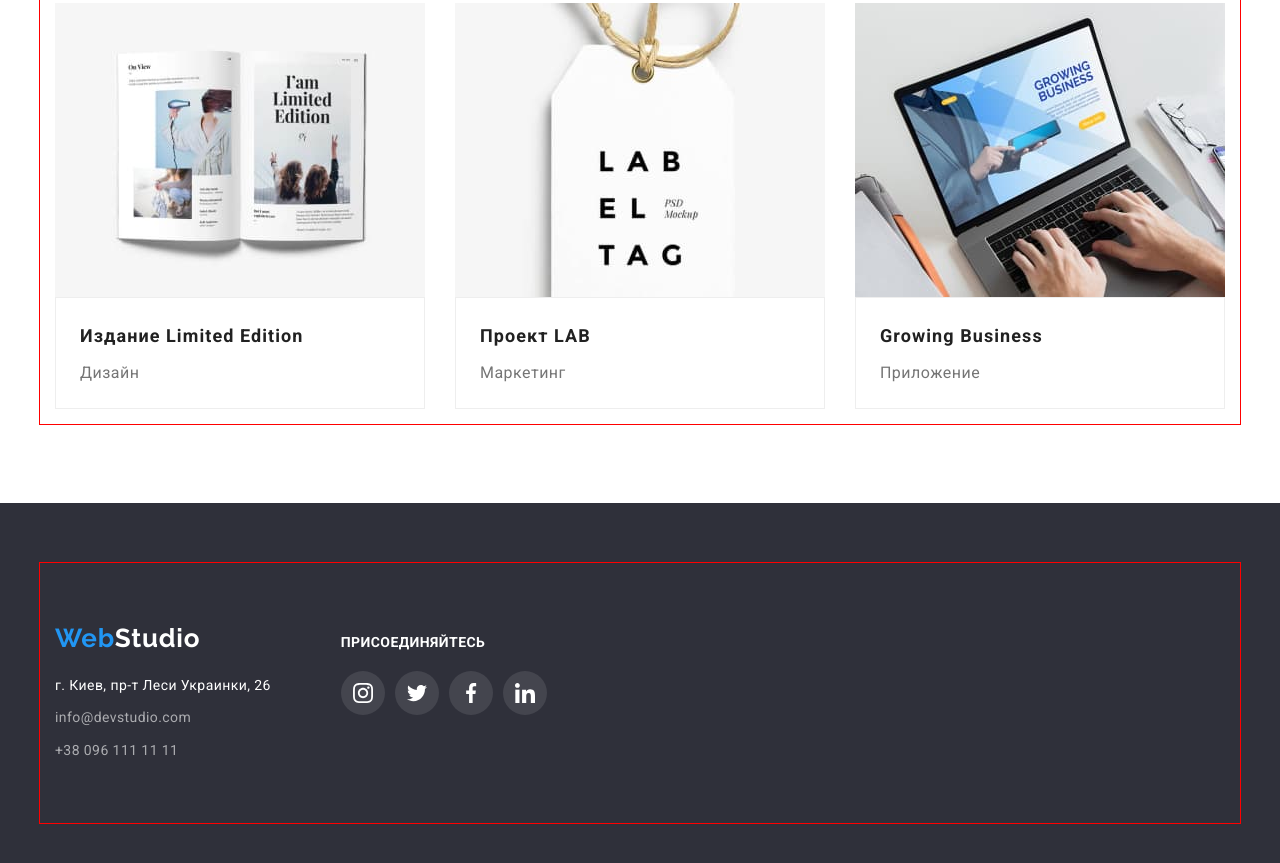
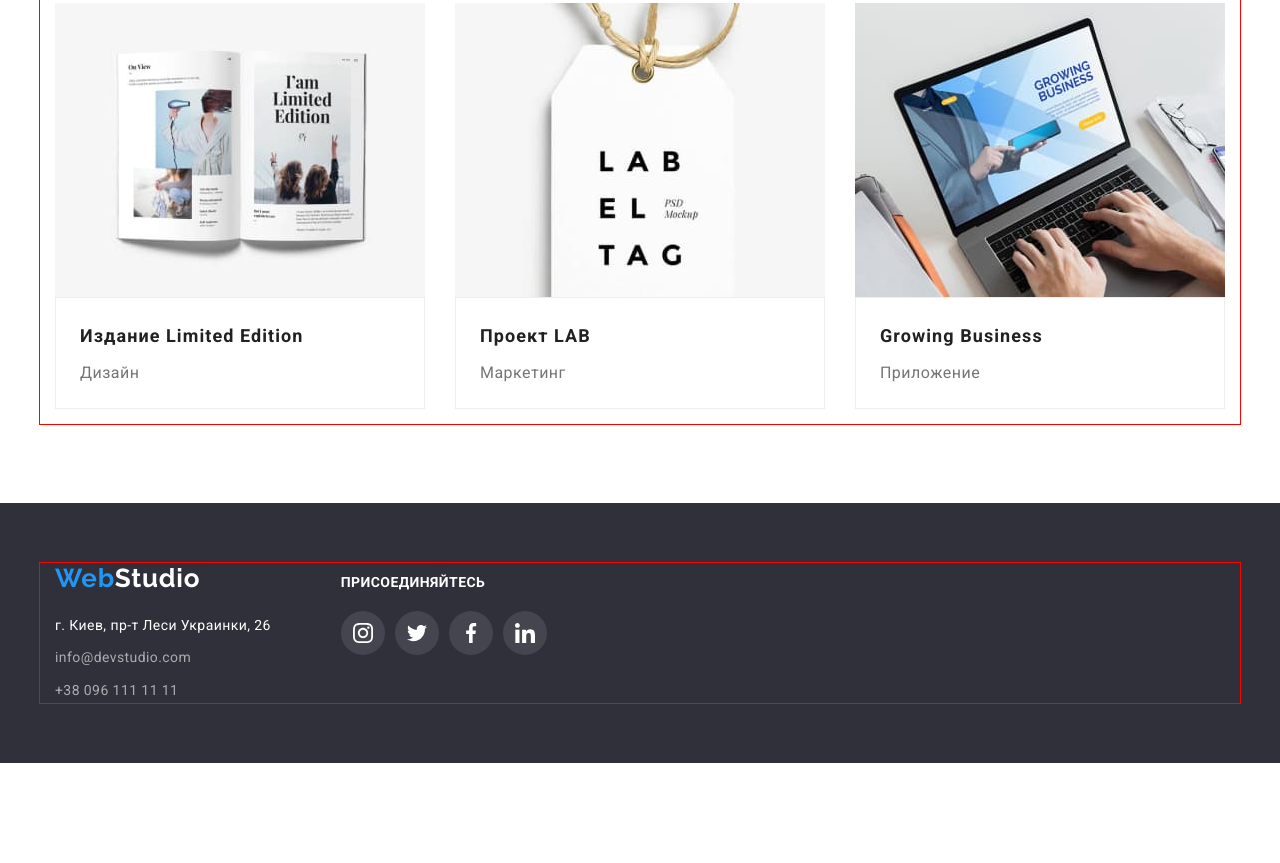
Before and after one commit to DomskoyMax/goit-markup-hw-04, a plain HTML site: page portfolio.html in a window 1280 px wide. Shown: the part 1138-2001 px from the top of the page. After the commit the page ends 1901 px from the top, so only its background shows below. Drawn offline with nearby package versions, Linux system fonts and the light colour scheme.

Commit message:
Update styles.css

```diff
--- a/css/styles.css
+++ b/css/styles.css
@@ -411,10 +411,12 @@ address {
 .clients-item:focus {
   border: 1px solid #2196f3;
 }
+
 .clients-item:hover .clients-soc-icon,
 .clients-item:focus .clients-soc-icon {
   fill: #2196f3;
 }
+
 /* Footer */
 
 .footer-logo {
@@ -428,7 +430,6 @@ address {
 
 .footer-logo-div {
   margin-bottom: 20px;
-  padding-top: 60px;
 }
 
 .decoratoin-footer {
@@ -466,7 +467,6 @@ address {
   margin-bottom: 9px;
 }
 .footer-link-list {
-  padding-bottom: 60px;
 }
 .join-title {
   font-weight: 700;
@@ -476,10 +476,10 @@ address {
   text-transform: uppercase;
   color: #ffffff;
   margin-left: 70px;
-  padding-top: 72px;
 }
 .container-join {
   display: flex;
+  align-items: baseline;
 }
 .join-soc-list {
   display: flex;
@@ -585,7 +585,6 @@ address {
   background-color: #2196f3;
   box-shadow: 0px 3px 1px rgba(0, 0, 0, 0.1), 0px 1px 2px rgba(0, 0, 0, 0.08),
     0px 2px 2px rgba(0, 0, 0, 0.12);
-  border-radius: 4px;
 }
 
 .portfolio-list {
```
